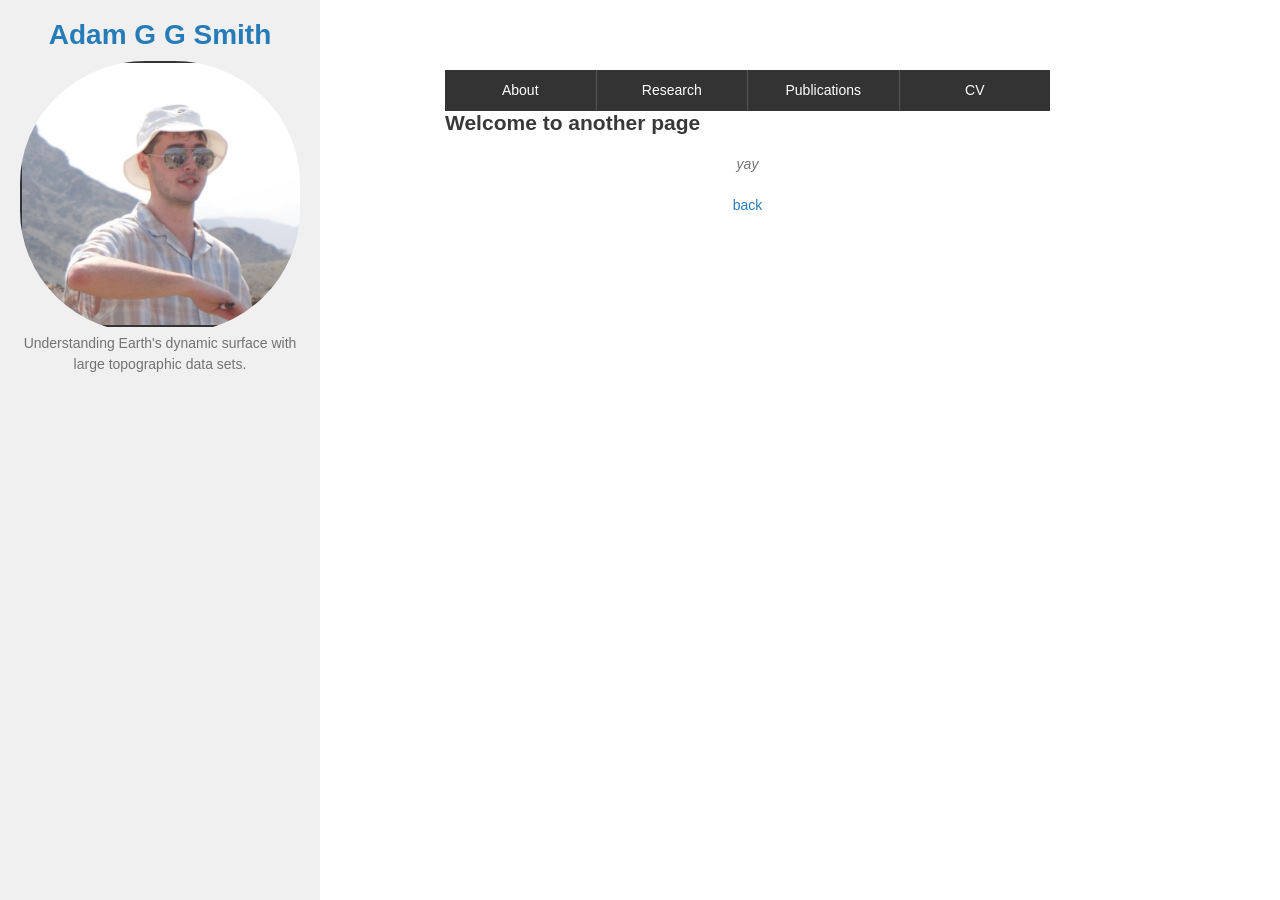
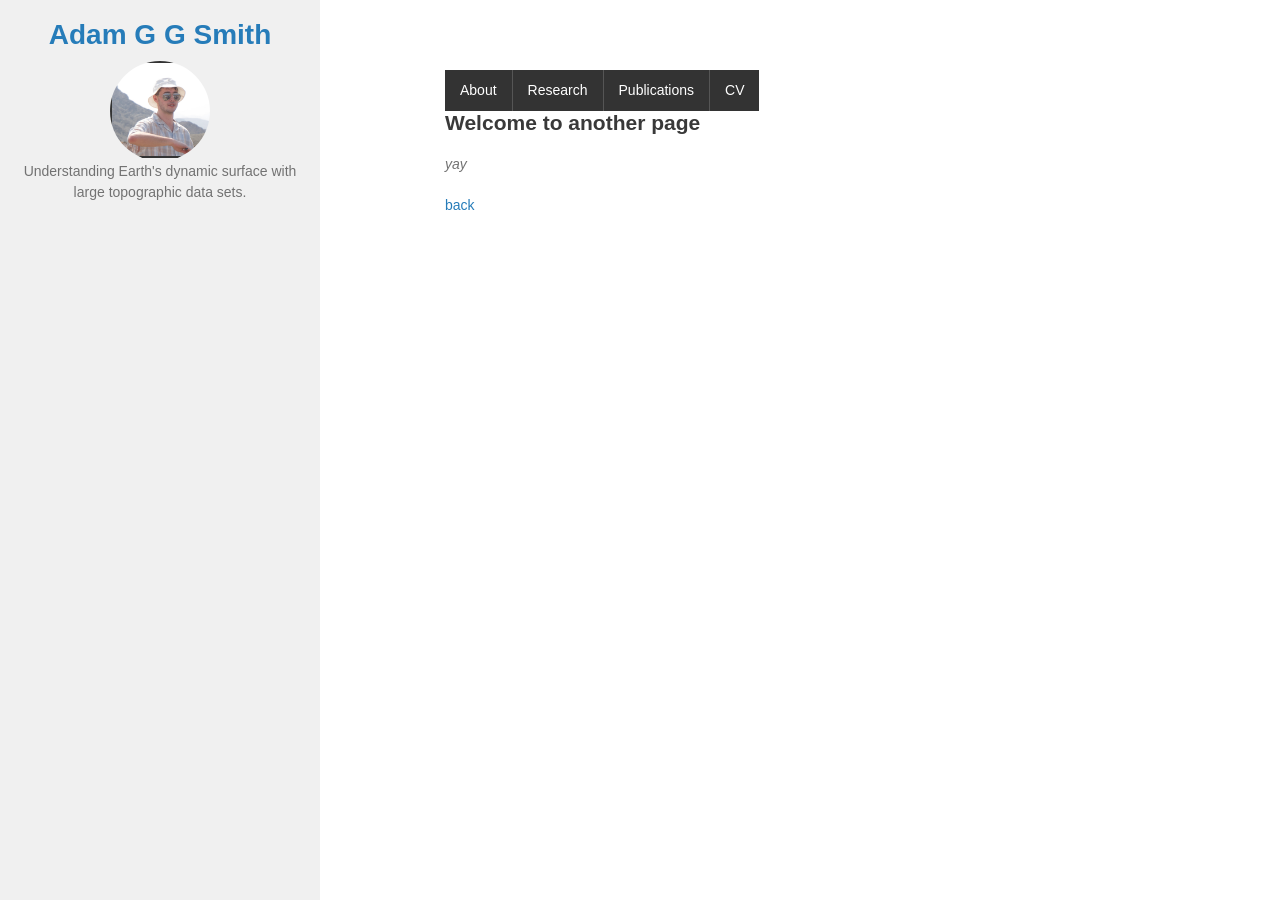
Before and after one commit to adamsmith142/adamsmith142.github.io, a Jekyll site: the page built from another-page.md, in a window 1280 px wide and 900 px high. Built offline with Jekyll 4.4.1, drawn with Linux system fonts in a browser that asks for light colours; our own code applies the rules of GitHub Pages for plain Markdown files.

Commit message:
Update default.html

```diff
--- a/_layouts/default.html
+++ b/_layouts/default.html
@@ -39,16 +39,16 @@
         }
 
         header .circular-logo {
-            #width: 25%; /* Adjust the width of the circular logo */
-            #height: 25%; /* Adjust the height of the circular logo */
-            border-radius: 45%; /* Create a circular shape */
-            overflow: hidden; /* Hide any content that goes beyond the circular shape */
+            width: 100px;
+            height: 100px;
+            border-radius: 50%;
+            overflow: hidden;
         }
 
         header .circular-logo img {
-            width: 100%; /* Make the image fill the circular shape */
+            width: 100%;
             height: auto;
-            border: 2px solid #333; /* Add a border to the circular shape */
+            border: 2px solid #333;
         }
 
         p {
@@ -62,6 +62,9 @@
             margin-left: 25%;
             margin-right: 0;
             overflow-y: auto;
+            display: flex;
+            flex-direction: column;
+            align-items: flex-start; /* Align text to the left in the main content */
         }
 
         .tabs {
```
